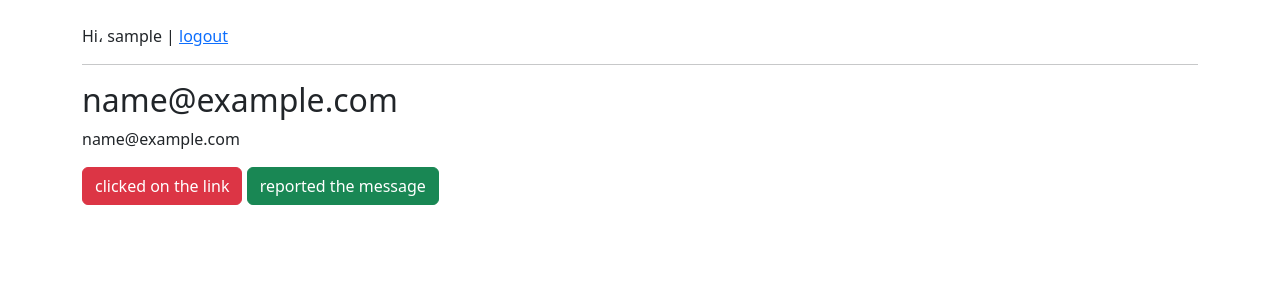
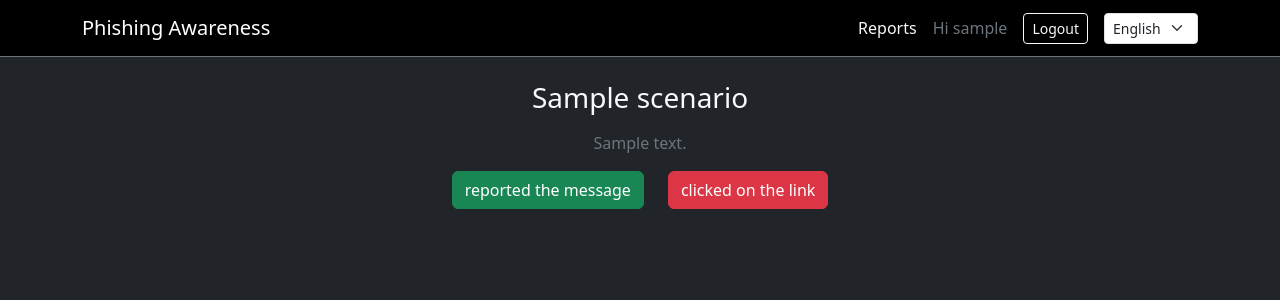
Before and after one commit to royy92/phishing-training-platform, a Django app: page /scenario/1/ in a window 1280 px wide. Shown: the top 300 px of the page. Run offline with Django 4.2, Linux system fonts and the light colour scheme; a user stored in the database is signed in; tables that the repository leaves empty hold one stand-in row (values such as "Sample post").

Commit message:
new update (add the arabic language) and make some changes.

```diff
--- a/phishing_project/urls.py
+++ b/phishing_project/urls.py
@@ -16,9 +16,11 @@ Including another URLconf
 """
 from django.contrib import admin
 from django.urls import path, include
+#from django.conf.urls.i18n import i18n_patterns
 
 urlpatterns = [
+    path('accounts/', include('django.contrib.auth.urls')),
     path('admin/', admin.site.urls),
-    path('accounts/', include('django.contrib.auth.urls')),
     path('', include('training.urls')),
+    path('i18n/', include('django.conf.urls.i18n')),
 ]
--- a/training/models.py
+++ b/training/models.py
@@ -3,9 +3,10 @@ from django.contrib.auth.models import User
 
 # Create your models here.
 class Scenario(models.Model):
-    title = models.CharField(max_length=100)
-    email_subject = models.CharField(max_length=200)
-    email_body = models.TextField()
+    title = models.CharField(max_length=200)
+    title_ar = models.CharField(max_length=200, blank=True, null=True)
+    message = models.TextField()
+    message_ar = models.TextField(blank=True, null=True)
     is_phishing = models.BooleanField(default=True)
     created_at = models.DateTimeField(auto_now_add=True)
 
--- a/training/templates/training/base.html
+++ b/training/templates/training/base.html
@@ -1,19 +1,45 @@
-<!DOCTYPE html>
-<html lang="ar">
+{% load i18n %}
+{% get_current_language as LANGUAGE_CODE %}
+<!doctype html>
+<html lang="{{ LANGUAGE_CODE }}" dir="{% if LANGUAGE_CODE == 'ar' %}rtl{% else %}ltr{% endif %}">
 <head>
-    <meta charset="UTF-8">
-    <title>Phishing Awareness</title>
+  <meta charset="utf-8">
+  <title>{% trans "Phishing Awareness" %}</title>
+  {% if LANGUAGE_CODE == 'ar' %}
+    <link rel="stylesheet" href="https://cdn.jsdelivr.net/npm/bootstrap@5.3.3/dist/css/bootstrap.rtl.min.css">
+  {% else %}
     <link rel="stylesheet" href="https://cdn.jsdelivr.net/npm/bootstrap@5.3.3/dist/css/bootstrap.min.css">
+  {% endif %}
 </head>
-<body>
-    <div class="container mt-4">
+<body class="bg-dark text-light">
+  <nav class="navbar navbar-dark bg-black border-bottom border-secondary">
+    <div class="container">
+      <a class="navbar-brand" href="{% url 'home' %}">{% trans "Phishing Awareness" %}</a>
+      <div class="d-flex gap-3 align-items-center">
+        <a class="nav-link text-light" href="{% url 'report' %}">{% trans "Reports" %}</a>
+
         {% if user.is_authenticated %}
-            <p>Hi، {{ user.username }} | <a href="{% url 'logout' %}">logout</a></p>
+          <span class="text-secondary">{% trans "Hi" %} {{ user.username }}</span>
+          <a class="btn btn-outline-light btn-sm" href="{% url 'logout' %}">{% trans "Logout" %}</a>
         {% else %}
-            <p><a href="{% url 'login' %}">login</a></p>
+          <a class="btn btn-outline-light btn-sm" href="{% url 'login' %}">{% trans "Login" %}</a>
+          <a class="btn btn-primary btn-sm" href="{% url 'signup' %}">{% trans "Sign up" %}</a>
         {% endif %}
-        <hr>
-        {% block content %}{% endblock %}
+
+        <form action="{% url 'set_language' %}" method="post" class="d-flex">
+          {% csrf_token %}
+          <input type="hidden" name="next" value="{{ request.get_full_path }}">
+          <select name="language" class="form-select form-select-sm" onchange="this.form.submit()">
+            <option value="en" {% if LANGUAGE_CODE == 'en' %}selected{% endif %}>English</option>
+            <option value="ar" {% if LANGUAGE_CODE == 'ar' %}selected{% endif %}>العربية</option>
+          </select>
+        </form>
+      </div>
     </div>
+  </nav>
+
+  <div class="container py-4">
+    {% block content %}{% endblock %}
+  </div>
 </body>
 </html>
--- a/training/templates/training/scenario.html
+++ b/training/templates/training/scenario.html
@@ -1,12 +1,32 @@
 {% extends 'training/base.html' %}
+{% load i18n %}
+{% get_current_language as LANGUAGE_CODE %}
 
 {% block content %}
-  <h2>{{ scenario.email_subject }}</h2>
-  <p>{{ scenario.email_body }}</p>
+  <div class="text-center">
+    <h3 class="mb-3">
+      {% if LANGUAGE_CODE == 'ar' and scenario.title_ar %}
+        {{ scenario.title_ar }}
+      {% else %}
+        {{ scenario.title }}
+      {% endif %}
+    </h3>
 
-  <form method="post">
-    {% csrf_token %}
-    <button name="action" value="click" class="btn btn-danger">clicked on the link</button>
-    <button name="action" value="report" class="btn btn-success">reported the message</button>
-  </form>
+    <p class="text-secondary" style="max-width:800px;margin:0 auto;">
+      {% if LANGUAGE_CODE == 'ar' and scenario.message_ar %}
+        {{ scenario.message_ar }}
+      {% else %}
+        {{ scenario.message }}
+      {% endif %}
+    </p>
+
+    <div class="d-flex justify-content-center gap-3 mt-3">
+      <form method="post">{% csrf_token %}
+        <button name="action" value="report" class="btn btn-success">{% trans "reported the message" %}</button>
+      </form>
+      <form method="post" class="ms-2">{% csrf_token %}
+        <button name="action" value="click" class="btn btn-danger">{% trans "clicked on the link" %}</button>
+      </form>
+    </div>
+  </div>
 {% endblock %}
--- a/training/urls.py
+++ b/training/urls.py
@@ -4,4 +4,7 @@ from . import views
 urlpatterns = [
     path('', views.home, name='home'),
     path('scenario/<int:scenario_id>/', views.phishing_scenario, name='phishing_scenario'),
+    path('scenario/', views.scenario_list, name='scenario_list'),
+    path('report/', views.report, name='report'),
+    path('signup/', views.signup, name='signup'),
 ]
--- a/training/views.py
+++ b/training/views.py
@@ -1,35 +1,61 @@
 from django.shortcuts import render, get_object_or_404, redirect
 from django.contrib.auth.decorators import login_required
+from django.contrib.auth.forms import UserCreationForm
+from django.contrib.auth import login
+from django.db.models import Count, Sum
+
 from .models import Scenario, UserResponse
 
-
-# Create your views here.
 @login_required
 def home(request):
-    return render(request, 'training/home.html')
+    scenarios = Scenario.objects.all()
+    return render(request, 'training/home.html', {'scenarios': scenarios})
+
+@login_required
+def phishing_scenario(request, scenario_id):
+    scenario = get_object_or_404(Scenario, id=scenario_id)
+    if request.method == 'POST':
+        action = request.POST.get('action')
+        clicked  = (action == 'click')
+        reported = (action == 'report')
+        UserResponse.objects.create(
+            user=request.user, scenario=scenario,
+            clicked=clicked, reported=reported
+        )
+        return render(request, 'training/thanks.html',
+                      {'clicked': clicked, 'reported': reported})
+    return render(request, 'training/scenario.html', {'scenario': scenario})
+
+def signup(request):
+    if request.method == 'POST':
+        form = UserCreationForm(request.POST)
+        if form.is_valid():
+            user = form.save()
+            login(request, user)
+            return redirect('home')
+    else:
+        form = UserCreationForm()
+    return render(request, 'training/signup.html', {'form': form})
+
+@login_required
+def report(request):
+    mine = (UserResponse.objects
+            .filter(user=request.user)
+            .aggregate(
+                total=Count('id'),
+                clicks=Sum('clicked'),
+                reports=Sum('reported')))
+    per_scenario = (UserResponse.objects
+                    .values('scenario__title')
+                    .annotate(
+                        total=Count('id'),
+                        clicks=Sum('clicked'),
+                        reports=Sum('reported'))
+                    .order_by('-total'))
+    return render(request, 'training/report.html',
+                  {'mine': mine, 'per_scenario': per_scenario})
 
 
-def phishing_scenario(request, scenario_id):
-    scenario = get_object_or_404(Scenario, id=scenario_id)
-
-    if request.method == 'POST':
-        action = request.POST.get('action')
-        clicked = True if action == 'click' else False
-        reported = True if action == 'report' else False
-
-        # User response log
-        UserResponse.objects.create(
-            user=request.user,
-            scenario=scenario,
-            clicked=clicked,
-            reported=reported
-        )
-
-        return render(request, 'training/thanks.html', {
-            'clicked': clicked,
-            'reported': reported
-        })
-
-    return render(request, 'training/scenario.html', {
-        'scenario': scenario
-    })
+def scenario_list(request):
+   first = Scenario.objects.order_by('id').first()
+   return redirect('phishing_scenario', scenario_id=first.id) if first else redirect('home')
```
Also changed, not shown: phishing_project/settings.py (+13 -0 lines), training/admin.py (+10 -3 lines), training/templates/registration/login.html (+3 -5 lines), training/templates/training/home.html (+22 -3 lines), training/templates/training/report.html (added, +38 -0 lines), training/templates/training/signup.html (added, +11 -0 lines), training/templates/training/thanks.html (+8 -5 lines), locale/ar/LC_MESSAGES/django.po (added), training/migrations/0002_scenario_email_body_ar_scenario_email_subject_ar_and_more.py (added), training/migrations/0003_rename_email_body_scenario_message_and_more.py (added), training/migrations/0004_alter_scenario_title_alter_scenario_title_ar.py (added), 1 other file.
